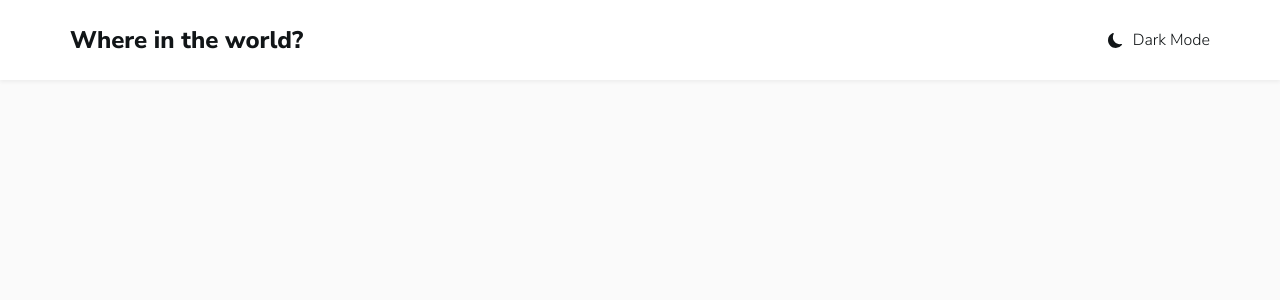
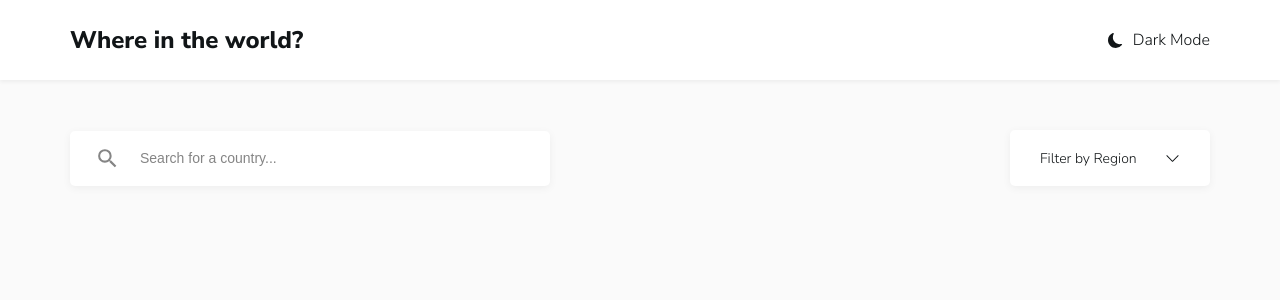
Before and after one commit to danielcalvolopez/countries-next-app, a Next.js app: page / in a window 1280 px wide. Shown: the top 300 px of the page. Built offline with nearby package versions, Linux system fonts and the light colour scheme.

Commit message:
header and search section implemented

```diff
--- /dev/null
+++ b/src/components/SearchSection/SearchSection.jsx
@@ -0,0 +1,16 @@
+import SelectDrop from "../UI/SelectDrop";
+import TextInput from "../UI/TextInput";
+import classes from "./SearchSection.module.css";
+
+const continents = ["Africa", "America", "Asia", "Europe", "Oceania"];
+
+const SearchSection = () => {
+  return (
+    <div className={classes["search-section"]}>
+      <TextInput placeholder="Search for a country..." />
+      <SelectDrop title="Filter by Region" data={continents} />
+    </div>
+  );
+};
+
+export default SearchSection;
--- /dev/null
+++ b/src/components/SearchSection/SearchSection.module.css
@@ -0,0 +1,6 @@
+.search-section {
+  display: flex;
+  align-items: center;
+  justify-content: space-between;
+  padding: 50px 70px;
+}
--- /dev/null
+++ b/src/components/UI/SelectDrop.jsx
@@ -0,0 +1,30 @@
+import classes from "./SelectDrop.module.css";
+import { BsChevronDown } from "react-icons/bs";
+import { useState } from "react";
+
+const SelectDrop = ({ title, data }) => {
+  const [toggle, setToggle] = useState(false);
+
+  const handleOpenSelect = () => {
+    setToggle((prev) => !prev);
+  };
+  return (
+    <div className={classes["select-drop-container"]}>
+      <div onClick={handleOpenSelect} className={classes.title}>
+        <div>{title}</div>
+        <BsChevronDown size={15} />
+      </div>
+      {toggle && (
+        <ul className={classes.list}>
+          {data.map((item) => (
+            <li className={classes.item} key={item}>
+              {item}
+            </li>
+          ))}
+        </ul>
+      )}
+    </div>
+  );
+};
+
+export default SelectDrop;
--- /dev/null
+++ b/src/components/UI/SelectDrop.module.css
@@ -0,0 +1,41 @@
+.select-drop-container {
+  position: relative;
+  font-size: 14px;
+  color: var(--Text);
+  display: flex;
+  flex-direction: column;
+  gap: 4px;
+}
+
+.select-drop-container .title {
+  display: flex;
+  align-items: center;
+  justify-content: space-between;
+  background-color: var(--Secondary);
+  border-radius: 5px;
+  width: 200px;
+  height: 56px;
+  padding: 0 30px;
+  cursor: pointer;
+  box-shadow: 0px 2px 9px 0px rgba(0, 0, 0, 5.32%);
+  transition: background 0.25s ease-in-out;
+}
+
+.select-drop-container .list {
+  position: absolute;
+  top: 60px;
+  z-index: 10;
+  display: flex;
+  flex-direction: column;
+  gap: 10px;
+  background-color: var(--Secondary);
+  border-radius: 5px;
+  width: 200px;
+  padding: 20px 30px;
+  box-shadow: 0px 2px 9px 0px rgba(0, 0, 0, 5.32%);
+  transition: background 0.25s ease-in-out;
+}
+
+.select-drop-container .list .item {
+  cursor: pointer;
+}
--- /dev/null
+++ b/src/components/UI/TextInput.jsx
@@ -0,0 +1,13 @@
+import classes from "./TextInput.module.css";
+import { MdSearch } from "react-icons/md";
+
+const TextInput = ({ placeholder }) => {
+  return (
+    <>
+      <MdSearch size={25} className={classes["search-icon"]} />
+      <input className={classes.input} placeholder={placeholder} type="text" />
+    </>
+  );
+};
+
+export default TextInput;
--- /dev/null
+++ b/src/components/UI/TextInput.module.css
@@ -0,0 +1,25 @@
+.input {
+  font-size: 14px;
+  height: 55px;
+  width: 480px;
+  border-radius: 5px;
+  border: none;
+  outline: none;
+  padding: 0 70px;
+  box-shadow: 0px 2px 9px 0px rgba(0, 0, 0, 5.32%);
+  background-color: var(--InputBG);
+  transition: background 0.25s ease-in-out;
+  color: var(--Text);
+}
+
+.input::placeholder {
+  color: var(--InputPlaceholder);
+  font-family: inherit;
+  font-size: 14px;
+}
+
+.search-icon {
+  position: absolute;
+  left: 95px;
+  fill: var(--InputPlaceholder);
+}
--- a/src/pages/index.js
+++ b/src/pages/index.js
@@ -1,17 +1,19 @@
 import Head from "next/head";
 import styles from "@/styles/Home.module.css";
-import Header from "@/components/header/Header";
+import Header from "@/components/Header/Header";
+import SearchSection from "@/components/SearchSection/SearchSection";
 
 export default function Home() {
   return (
     <>
       <Head>
-        <title>Create Next App</title>
+        <title>Countries App</title>
         <meta name="description" content="" />
         <meta name="viewport" content="width=device-width, initial-scale=1" />
         <link rel="icon" href="" />
       </Head>
       <Header />
+      <SearchSection />
     </>
   );
 }
--- a/src/styles/globals.css
+++ b/src/styles/globals.css
@@ -38,8 +38,6 @@ body[data-theme="dark"] {
   --Text: white;
 }
 
-@media (prefers-color-scheme: dark) {
-  html {
-    color-scheme: light;
-  }
+ul {
+  list-style-type: none;
 }
```
